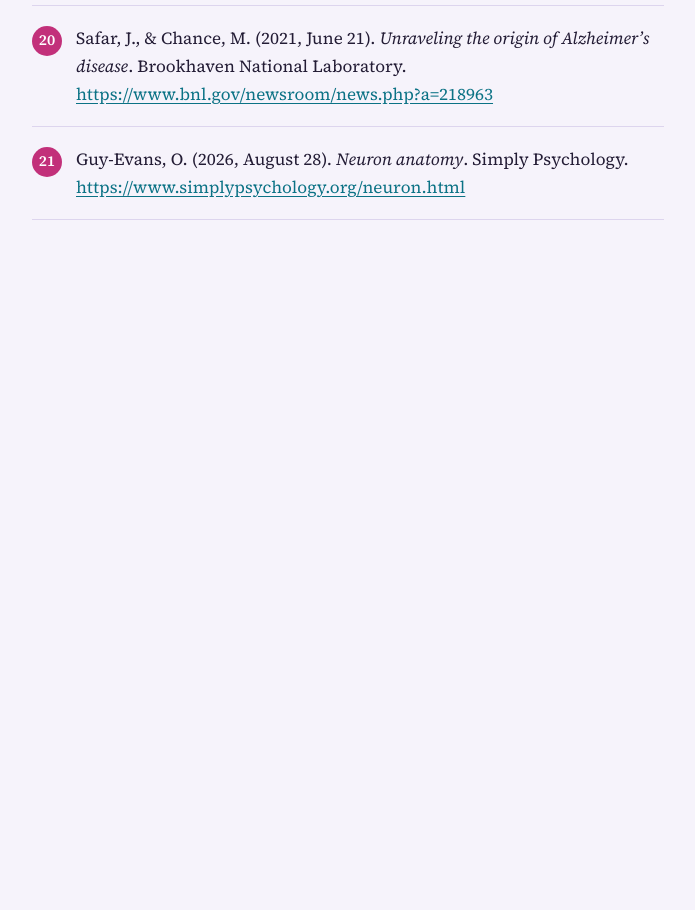
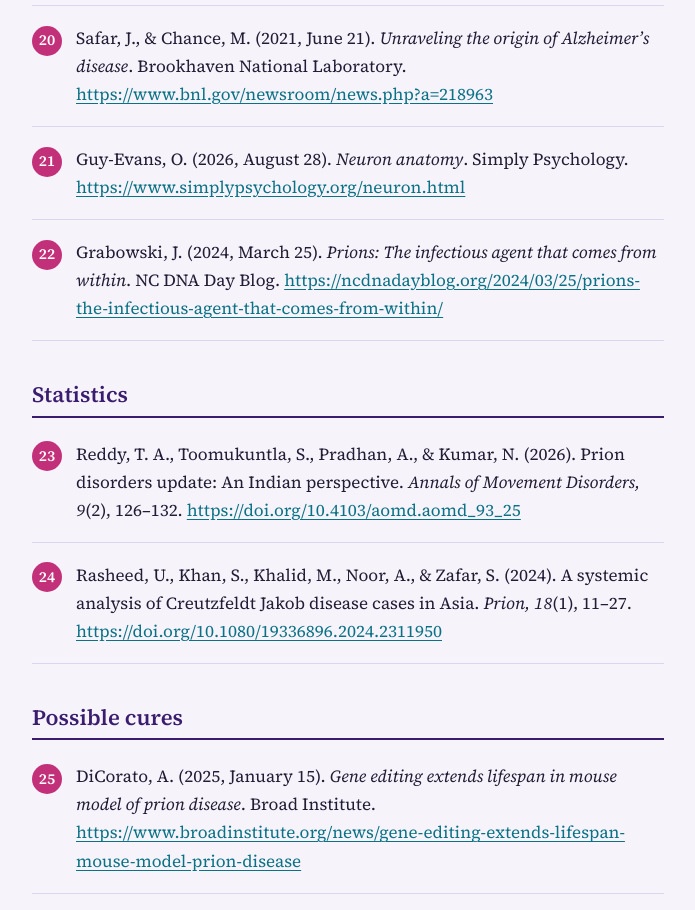
Before and after one commit to Force141-sys/Works-cited-website, a plain HTML site: page index.html in a window 1280 px wide. Shown: the part 2813-3723 px from the top of the page, without its empty margins (292-987 px from the left). Before the commit the page ends 3113 px from the top, so only its background shows below. Drawn offline with Linux system fonts and the light colour scheme.

Commit message:
Add files via upload

```diff
--- a/index.html
+++ b/index.html
@@ -167,6 +167,20 @@
     <li><div class="cite">Safar, J., &amp; Chance, M. (2021, June 21). <i>Unraveling the origin of Alzheimer’s disease</i>. Brookhaven National Laboratory. <a href="https://www.bnl.gov/newsroom/news.php?a=218963">https://www.bnl.gov/newsroom/news.php?a=218963</a></div></li>
 
     <li><div class="cite">Guy-Evans, O. (2026, August 28). <i>Neuron anatomy</i>. Simply Psychology. <a href="https://www.simplypsychology.org/neuron.html">https://www.simplypsychology.org/neuron.html</a></div></li>
+
+    <li><div class="cite">Grabowski, J. (2024, March 25). <i>Prions: The infectious agent that comes from within</i>. NC DNA Day Blog. <a href="https://ncdnadayblog.org/2024/03/25/prions-the-infectious-agent-that-comes-from-within/">https://ncdnadayblog.org/2024/03/25/prions-the-infectious-agent-that-comes-from-within/</a></div></li>
+  </ol>
+
+  <h2>Statistics</h2>
+  <ol>
+    <li><div class="cite">Reddy, T. A., Toomukuntla, S., Pradhan, A., &amp; Kumar, N. (2026). Prion disorders update: An Indian perspective. <i>Annals of Movement Disorders, 9</i>(2), 126–132. <a href="https://doi.org/10.4103/aomd.aomd_93_25">https://doi.org/10.4103/aomd.aomd_93_25</a></div></li>
+
+    <li><div class="cite">Rasheed, U., Khan, S., Khalid, M., Noor, A., &amp; Zafar, S. (2024). A systemic analysis of Creutzfeldt Jakob disease cases in Asia. <i>Prion, 18</i>(1), 11–27. <a href="https://doi.org/10.1080/19336896.2024.2311950">https://doi.org/10.1080/19336896.2024.2311950</a></div></li>
+  </ol>
+
+  <h2>Possible cures</h2>
+  <ol>
+    <li><div class="cite">DiCorato, A. (2025, January 15). <i>Gene editing extends lifespan in mouse model of prion disease</i>. Broad Institute. <a href="https://www.broadinstitute.org/news/gene-editing-extends-lifespan-mouse-model-prion-disease">https://www.broadinstitute.org/news/gene-editing-extends-lifespan-mouse-model-prion-disease</a></div></li>
   </ol>
 </main>
 </body>
```
